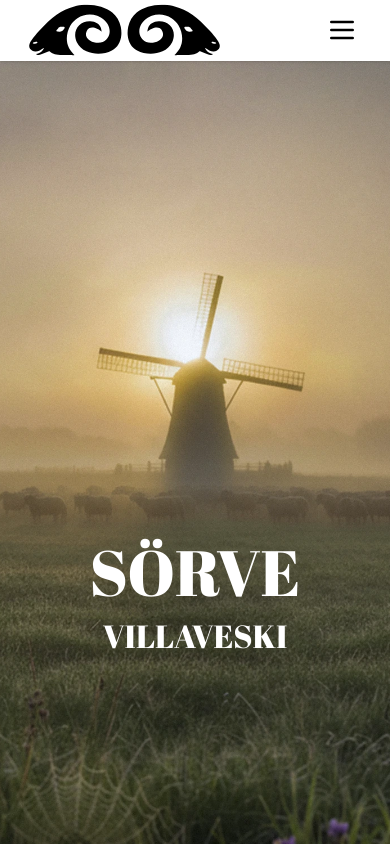
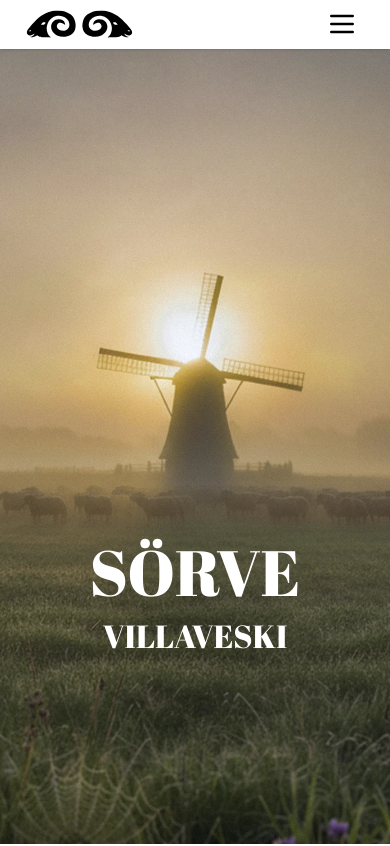
Before and after one commit to umarendus/villaveski, a Next.js app: page / in a window 390 px wide. Shown: the top 846 px of the page. Built offline with nearby package versions, Linux system fonts and the light colour scheme.

Commit message:
logo fix

```diff
--- a/src/app/page.tsx
+++ b/src/app/page.tsx
@@ -398,7 +398,7 @@ emailjs.send(
       className="text-white text-4xl drop-shadow-lg"
       style={{
         fontFamily: "'Abril Fatface', serif",
-        fontSize: 'clamp(1.7rem, 2vw, 4rem)'
+        fontSize: 'clamp(1.4rem, 3vw, 4rem)'
       }}
     >
       SÜDA JA HING IGA LÕNGA SEES
--- a/src/components/Header.tsx
+++ b/src/components/Header.tsx
@@ -111,7 +111,7 @@ export default function Header() {
         </Link>
 
         {/* Mobile Sheep Logos */}
-        <div className="lg:hidden flex items-center gap-px">
+<div className="lg:hidden flex items-center gap-1">
   <Link
     href="/"
     className="relative flex items-center h-full hover:opacity-80 transition-opacity"
@@ -119,10 +119,9 @@ export default function Header() {
     <Image
       src="/sheep-black-l.svg"
       alt="Logo"
-              width={0}
-              height={0}
-              sizes="100vh"
-              className="h-full w-auto object-contain"
+      width={40}
+      height={40}
+      className="h-8 w-auto md:h-12" // 📏 väiksem mobiilil, suurem md ekraanil
     />
   </Link>
   <Link
@@ -132,13 +131,13 @@ export default function Header() {
     <Image
       src="/sheep-black-r.svg"
       alt="Logo"
-              width={0}
-              height={0}
-              sizes="100vh"
-              className="h-full w-auto object-contain"
+      width={40}
+      height={40}
+      className="h-8 w-auto md:h-12" // 📏 sama reegel
     />
   </Link>
 </div>
+
 
         {/* Desktop Navigation */}
         <nav className="hidden lg:flex items-center space-x-10">
```
Lines whose indentation alone changed are shown as unchanged.
